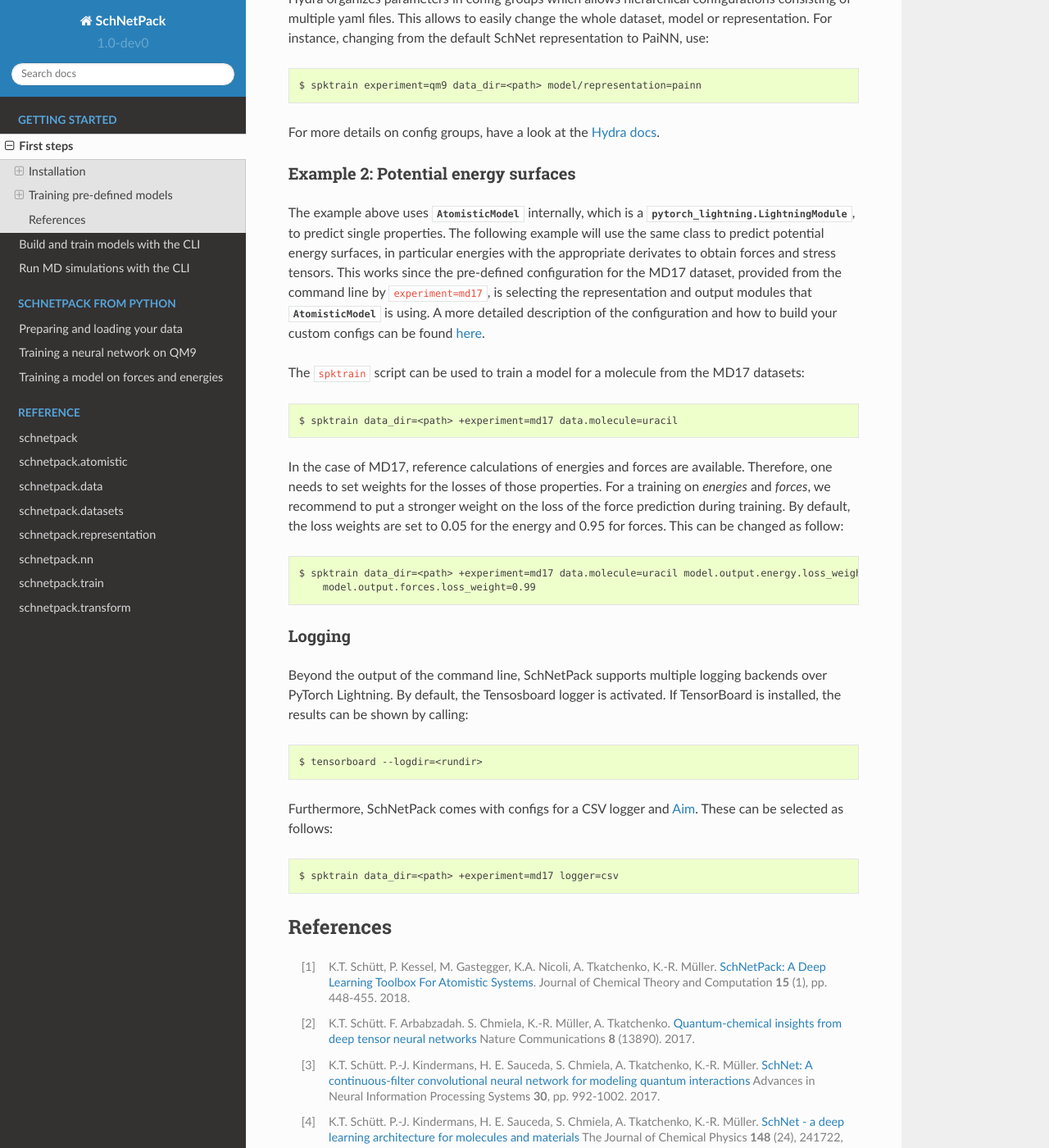
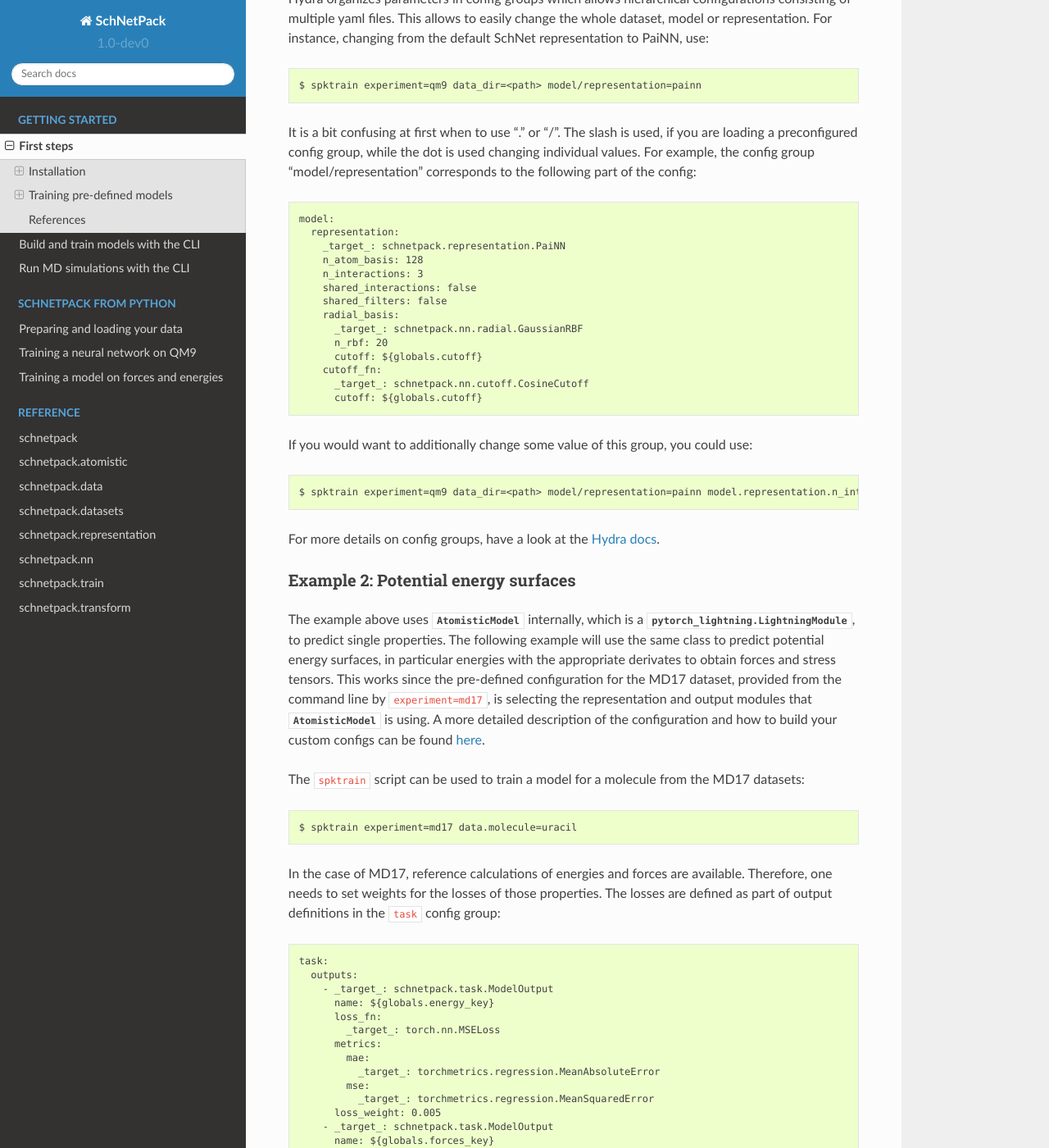
Before and after one commit to atomistic-machine-learning/schnetpack, a Sphinx documentation site: the page built from docs/getstarted/firststeps.rst, in a window 1280 px wide and 1400 px high, scrolled down 1992 px. Shown: the whole window at 82% size. Built offline with Sphinx 7.4.7 and the Read the Docs theme 2.0.0, drawn with Linux system fonts in a browser that asks for light colours; pages that are not in the unit, such as notebooks, are missing from menus; some of the changed text lies outside the part shown.

Commit message:
Update first steps

```diff
--- a/docs/getstarted/firststeps.rst
+++ b/docs/getstarted/firststeps.rst
@@ -91,9 +91,9 @@ All values of the config can be changed from the command line, including the dir
 By default, the model is stored in a directory with a unique run id hash as a subdirectory of ``spk_workdir/runs``.
 This can be changed as follows::
 
-   $ spktrain experiment=qm9 data_dir=/my/data/dir run_dir=~/all_my_runs run_id=this_run
+   $ spktrain experiment=qm9 run.data_dir=/my/data/dir run.path=~/all_my_runs run.id=this_run
 
-If you call ``spktrain +experiment=qm9 --help``, you can see the full config with all the parameters
+If you call ``spktrain experiment=qm9 --help``, you can see the full config with all the parameters
 that can be changed.
 Nested parameters can be changed as follows::
 
@@ -104,6 +104,29 @@ yaml files. This allows to easily change the whole dataset, model or representat
 For instance, changing from the default SchNet representation to PaiNN, use::
 
    $ spktrain experiment=qm9 data_dir=<path> model/representation=painn
+
+It is a bit confusing at first when to use "." or "/". The slash is used, if you are loading a preconfigured config
+group, while the dot is used changing individual values. For example, the config group "model/representation"
+corresponds to the following part of the config: ::
+
+    model:
+      representation:
+        _target_: schnetpack.representation.PaiNN
+        n_atom_basis: 128
+        n_interactions: 3
+        shared_interactions: false
+        shared_filters: false
+        radial_basis:
+          _target_: schnetpack.nn.radial.GaussianRBF
+          n_rbf: 20
+          cutoff: ${globals.cutoff}
+        cutoff_fn:
+          _target_: schnetpack.nn.cutoff.CosineCutoff
+          cutoff: ${globals.cutoff}
+
+If you would want to additionally change some value of this group, you could use: ::
+
+    $ spktrain experiment=qm9 data_dir=<path> model/representation=painn model.representation.n_interactions=5
 
 For more details on config groups, have a look at the
 `Hydra docs <https://hydra.cc/docs/next/tutorials/basic/your_first_app/config_groups>`_.
@@ -124,17 +147,42 @@ found :ref:`here <configs>`.
 
 The ``spktrain`` script can be used to train a model for a molecule from the MD17 datasets::
 
-   $ spktrain data_dir=<path> +experiment=md17 data.molecule=uracil
+   $ spktrain experiment=md17 data.molecule=uracil
 
 In the case of MD17, reference calculations of energies and forces are available.
 Therefore, one needs to set weights for the losses of those properties.
+The losses are defined as part of output definitions in the ``task`` config group: ::
+
+    task:
+      outputs:
+        - _target_: schnetpack.task.ModelOutput
+          name: ${globals.energy_key}
+          loss_fn:
+            _target_: torch.nn.MSELoss
+          metrics:
+            mae:
+              _target_: torchmetrics.regression.MeanAbsoluteError
+            mse:
+              _target_: torchmetrics.regression.MeanSquaredError
+          loss_weight: 0.005
+        - _target_: schnetpack.task.ModelOutput
+          name: ${globals.forces_key}
+          loss_fn:
+            _target_: torch.nn.MSELoss
+          metrics:
+            mae:
+              _target_: torchmetrics.regression.MeanAbsoluteError
+            mse:
+              _target_: torchmetrics.regression.MeanSquaredError
+          loss_weight: 0.995
+
 For a training on *energies* and *forces*, we recommend to put a stronger
 weight on the loss of the force prediction during training.
-By default, the loss weights are set to 0.05 for the energy and 0.95 for forces.
+By default, the loss weights are set to 0.005 for the energy and 0.995 for forces.
 This can be changed as follow::
 
-    $ spktrain data_dir=<path> +experiment=md17 data.molecule=uracil model.output.energy.loss_weight=0.01 \
-        model.output.forces.loss_weight=0.99
+    $ spktrain experiment=md17 data.molecule=uracil task.outputs.0.loss_weight=0.005 \
+        task.outputs.1.loss_weight=0.995
 
 
 Logging
@@ -148,7 +196,7 @@ If TensorBoard is installed, the results can be shown by calling::
 Furthermore, SchNetPack comes with configs for a CSV logger and `Aim <https://github.com/aimhubio/aim>`_.
 These can be selected as follows::
 
-   $ spktrain data_dir=<path> +experiment=md17 logger=csv
+   $ spktrain experiment=md17 logger=csv
 
 
 References
--- a/src/schnetpack/configs/train.yaml
+++ b/src/schnetpack/configs/train.yaml
@@ -56,8 +56,8 @@ hydra:
 
         with your experiment config located at `./my_configs/experiment/my_experiment.yaml`.
         Your current working directory as well as an optional config subdirectory are automatically in the config
-        search path. Therefore, you can put your experiment config either in `$PWD/experiment`,
-        or `$PWD/configs/experiment`.
+        search path. Therefore, you can put your experiment config either in `./experiment`,
+        or `./configs/experiment`.
 
         You can also override everything with the command line, for example:
         > spktrain experiment=qm9 data_dir=/path/to/datadir data.batch_size=50
```
